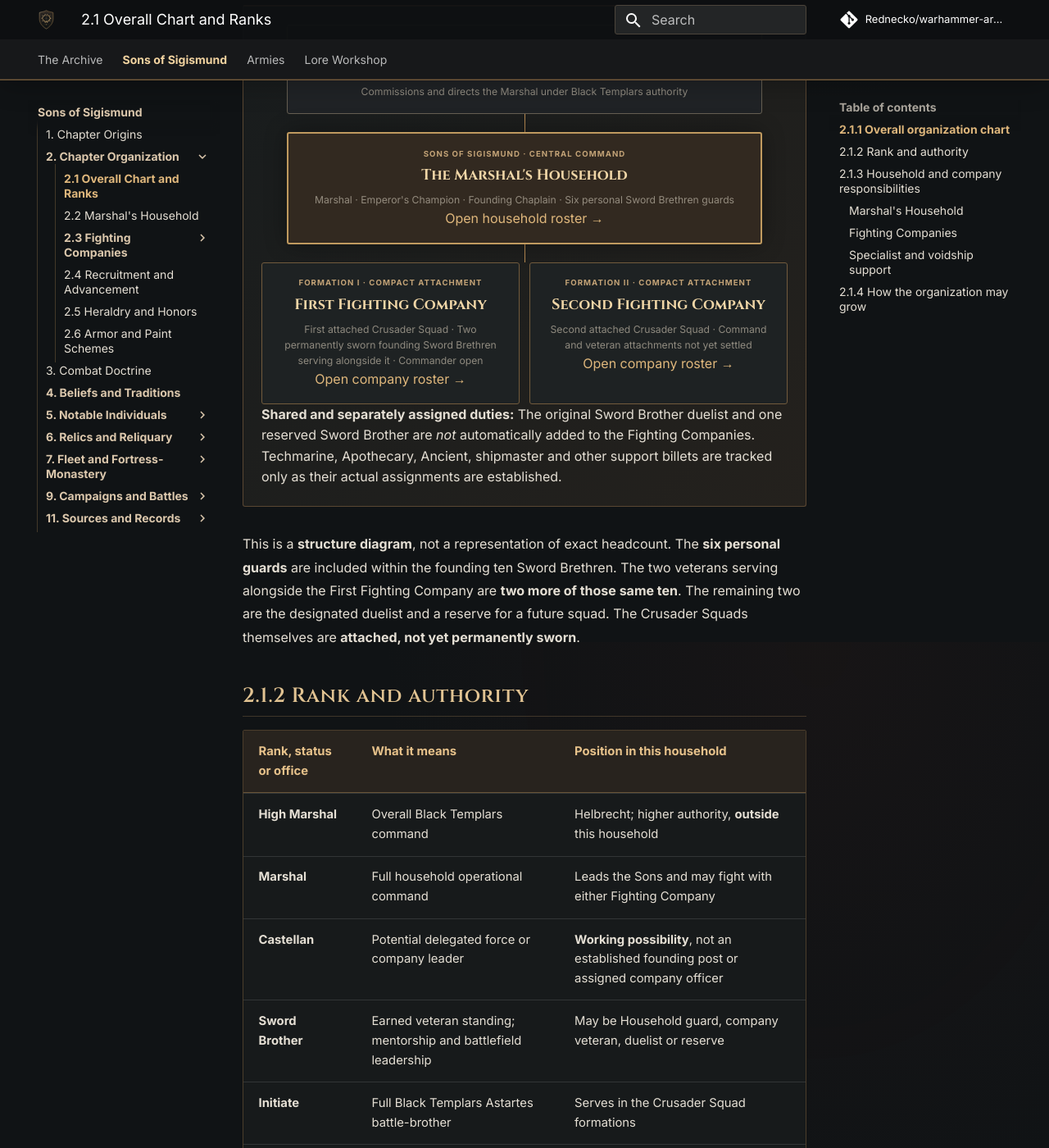
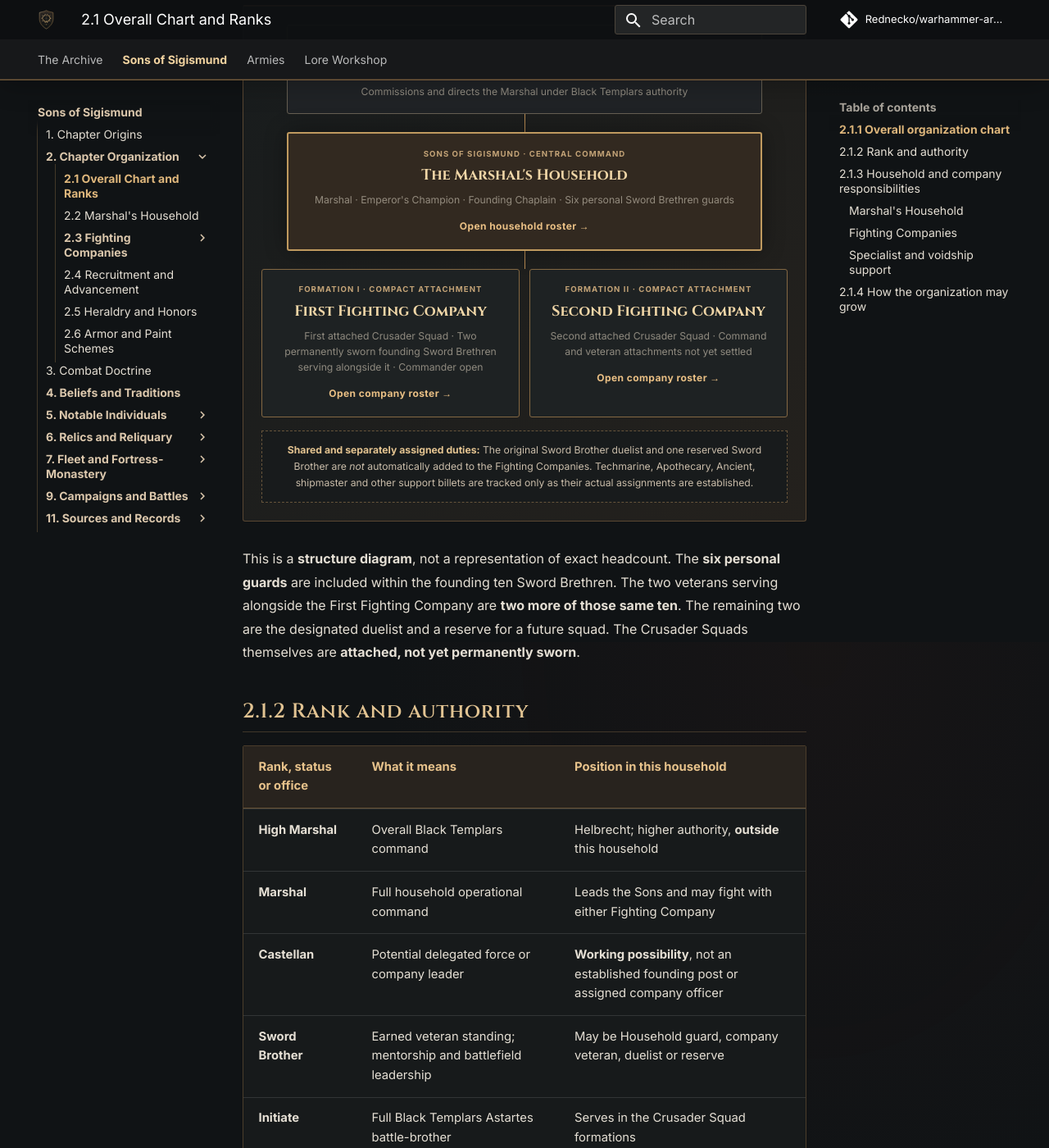
Before and after one commit to Rednecko/warhammer-archives, an MkDocs documentation site: the page built from docs/sons-of-sigismund/organization/chain-of-command.md, in a window 1280 px wide and 1400 px high, scrolled down 617 px. Shown: the whole window at 82% size. Built offline with MkDocs 1.6.1 and Material for MkDocs 9.7.7, drawn with Linux system fonts in a browser that asks for light colours; comment, search, counter and statistics services are not loaded.

Commit message:
Style compact two-company organization diagram for desktop and phone

```diff
--- a/docs/assets/stylesheets/extra.css
+++ b/docs/assets/stylesheets/extra.css
@@ -222,3 +222,12 @@ body { background:
   .org-connector { height:15px; }
   .org-node strong { font-size:.81rem; }
 }
+
+/* Compact two-formation chapter organization schematic. */
+.org-companies { max-width: 48rem; position: relative; }
+.org-companies .org-node { border-color:#846843; }
+.org-node-link { display:inline-block; margin-top:.6rem; font-size:.6rem; font-weight:750; color:#e9bf84!important; text-decoration:none!important; letter-spacing:.035em; }
+.org-node-link:hover { color:#ffe5bd!important; text-decoration:underline!important; }
+.org-chart-foot { max-width:48rem; margin:.8rem auto 0; padding:.66rem .85rem; text-align:center; font-size:.61rem; line-height:1.65; color:#c9bca9; background:#181b1c; border:1px dashed #66543b; }
+.org-chart-foot strong { color:#e4c491; }
+@media(max-width:620px) { .org-companies { grid-template-columns:1fr; } .org-chart-foot { font-size:.59rem; } }
```
